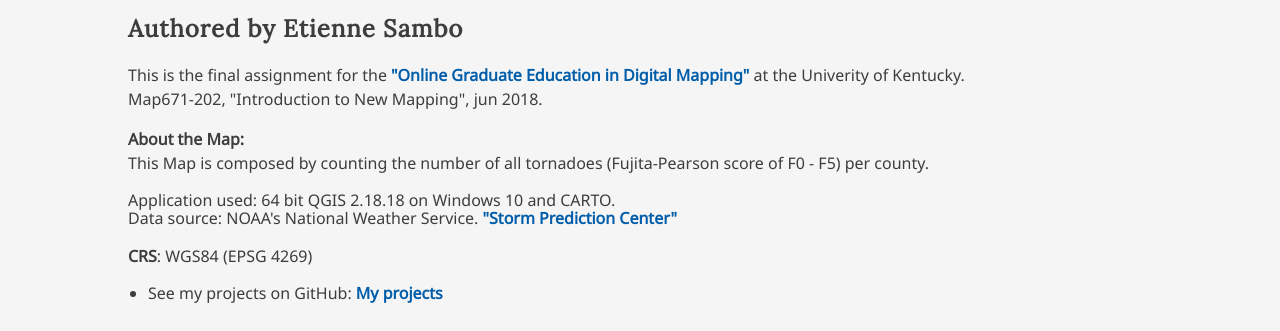
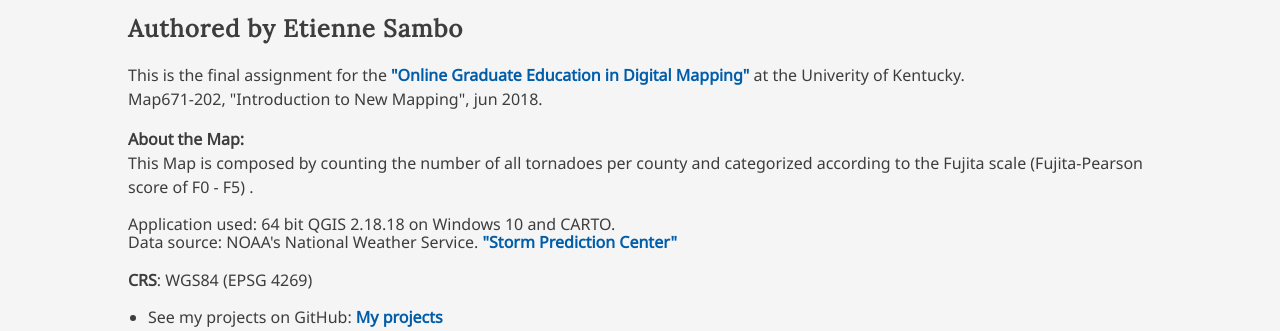
Before and after one commit to EFSA223/Map671_Final, a plain HTML site: page index.html in a window 1280 px wide. Shown: the part 760-1091 px from the top of the page. Drawn offline with nearby package versions, Linux system fonts and the light colour scheme.

Commit message:
Last update.

```diff
--- a/index.html
+++ b/index.html
@@ -91,7 +91,7 @@
 		Map671-202, "Introduction to New Mapping", jun 2018.<br><p>
 
 		<p><b>About the Map:</b><br>
-		This Map is composed by counting the number of all tornadoes (Fujita-Pearson score of F0 - F5) per county.</p>
+		This Map is composed by counting the number of all tornadoes per county and categorized according to the Fujita scale (Fujita-Pearson score of F0 - F5) .</p>
 		Application used: 64 bit QGIS 2.18.18 on Windows 10 and CARTO.<br>
 		Data source: NOAA's National Weather Service.
 		<a href="https://www.spc.noaa.gov/gis/svrgis/">"Storm Prediction Center"</a>
```
